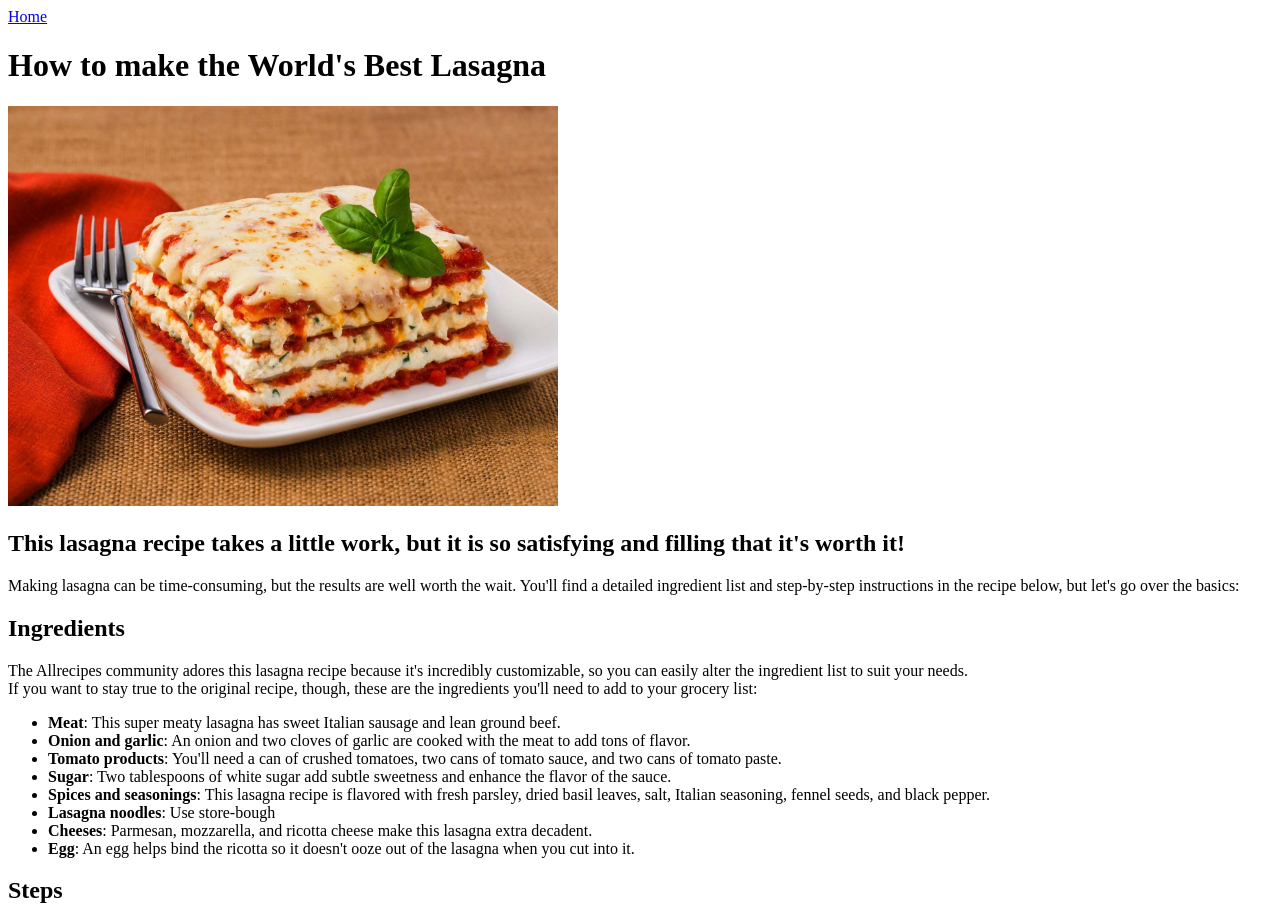
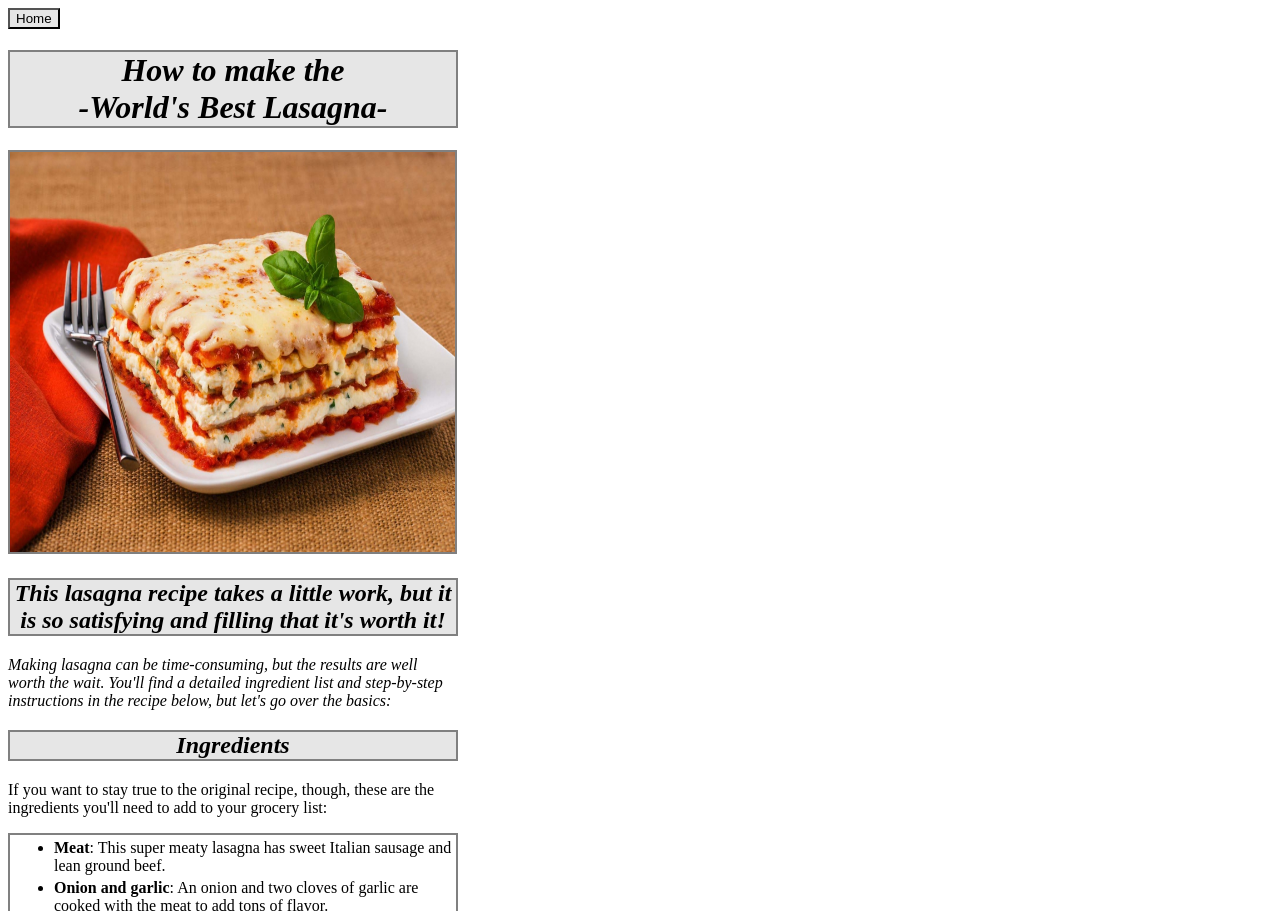
Before and after one commit to Pilca2025/odin-recipes, a plain HTML site: page recipes/lasagna.html in a window 1280 px wide. Shown: the top 911 px of the page. Drawn offline with Linux system fonts and the light colour scheme.

Commit message:
git commit -m "Customized UI for index.html w style.css | same with lasagna.html w lasagna.css"

```diff
--- /dev/null
+++ b/recipes/lasagna.css
@@ -0,0 +1,40 @@
+button {
+    background-color: rgb(230, 230, 230);
+}
+
+body {
+    width: 450px;
+    color: black;
+}
+
+h1,
+h2 {
+    background-color: rgb(230, 230, 230);
+    text-align: center;
+    border: 2px solid grey;
+    font-style: italic;
+
+}
+
+ul,
+ol {
+    border: 2px solid grey;
+
+}
+
+li{
+    margin: 4px;
+
+}
+
+
+
+
+.block {
+    display: block;
+}
+
+
+img {
+    border: 2px solid grey;
+}
--- a/recipes/lasagna.html
+++ b/recipes/lasagna.html
@@ -3,20 +3,20 @@
 <head>
     <meta charset="UTF-8">
     <meta name="viewport" content="width=device-width, initial-scale=1.0">
+    <link rel="stylesheet" href="lasagna.css">
     <title>Worlds Best Lasagna</title>
 </head>
 <header>
-    <a href="../index.html">Home</a>
+    <a href="../index.html"><button>Home</button></a>
 </header>
 <body>
-    <h1>How to make the World's Best Lasagna</h1>
-    <img src="../images/lasagna.jpg" alt="A picture of a lasagna" height="400" width="550">
+    <h1>How to make the <span class="block">-World's Best Lasagna-</span></h1>
+    <img src="../images/lasagna.jpg" alt="A picture of a lasagna" height="400" width="445">
     <h2>This lasagna recipe takes a little work, but it is so satisfying and filling that it's worth it!</h2>
-    <p>Making lasagna can be time-consuming, but the results are well worth the wait. You'll find a detailed ingredient list and
-     step-by-step instructions in the recipe below, but let's go over the basics:</p>
+    <p><em>Making lasagna can be time-consuming, but the results are well worth the wait. You'll find a detailed ingredient list and
+     step-by-step instructions in the recipe below, but let's go over the basics:</em></p>
     <h2>Ingredients</h2>
-    <p>The Allrecipes community adores this lasagna recipe because it's incredibly customizable, so you can easily alter the ingredient list to suit your needs. </br>
-        If you want to stay true to the original recipe, though, these are the ingredients you'll need to add to your grocery list:</p>
+    <p>If you want to stay true to the original recipe, though, these are the ingredients you'll need to add to your grocery list:</p>
     <ul>
         <li><b>Meat</b>: This super meaty lasagna has sweet Italian sausage and lean ground beef.</li>
         <li><b>Onion and garlic</b>: An onion and two cloves of garlic are cooked with the meat to add tons of flavor.</li>
--- a/style.css
+++ b/style.css
@@ -1,19 +1,32 @@
 body{
-    width: 350px;
+    width: 351px;
     font-family: "Papyrus";
 }
 
-h1{
-    background-color: rgb(230, 230, 230);
-    text-align: center;
+.card {
+    border: 3px solid grey;
+    background-color: rgb(230, 230, 230);;
 }
 
-ul{
+h1 {
+
+    text-align: center;
+    width: 347px;
+    font-style: italic;
+    margin: 2px;
+}
+
+ul {
     display: flex;
-    border: 2px solid grey;
+    border-top: 2px solid grey;
+    margin: 0;
+}
+
+li{
+    padding-top: 4px;
 }
 
 a {
     color: black;
-
+    text-decoration: none;
 }
```
Also changed, not shown: index.html (+5 -2 lines).
